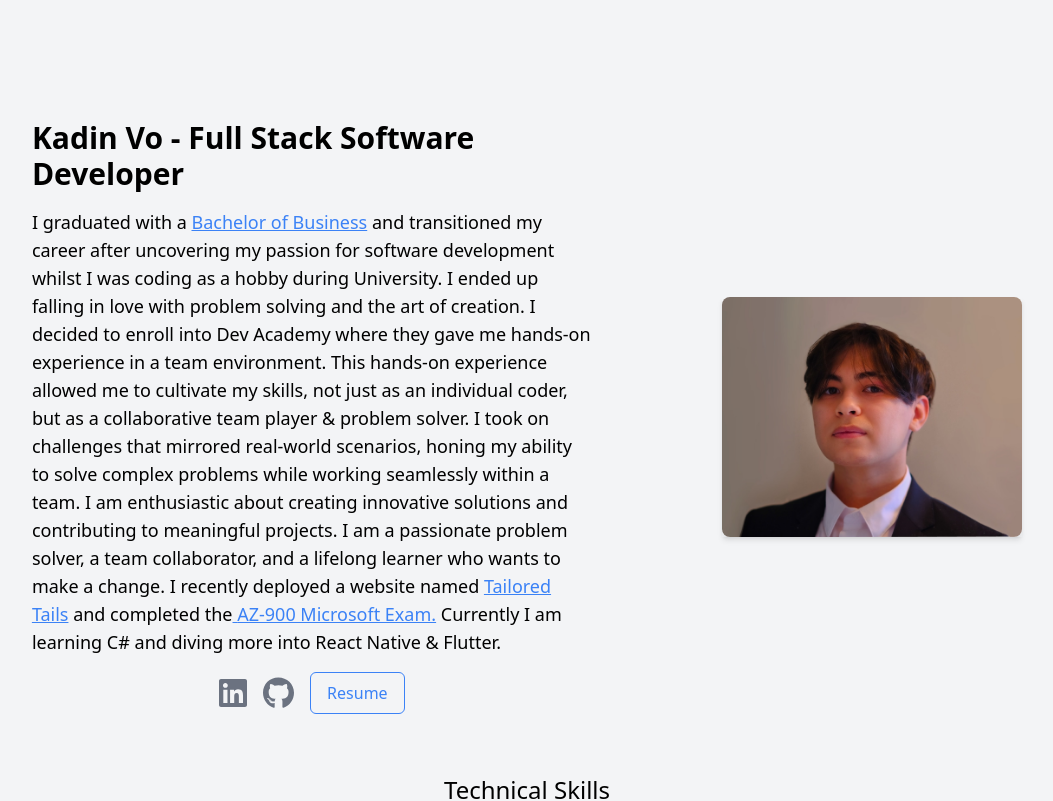
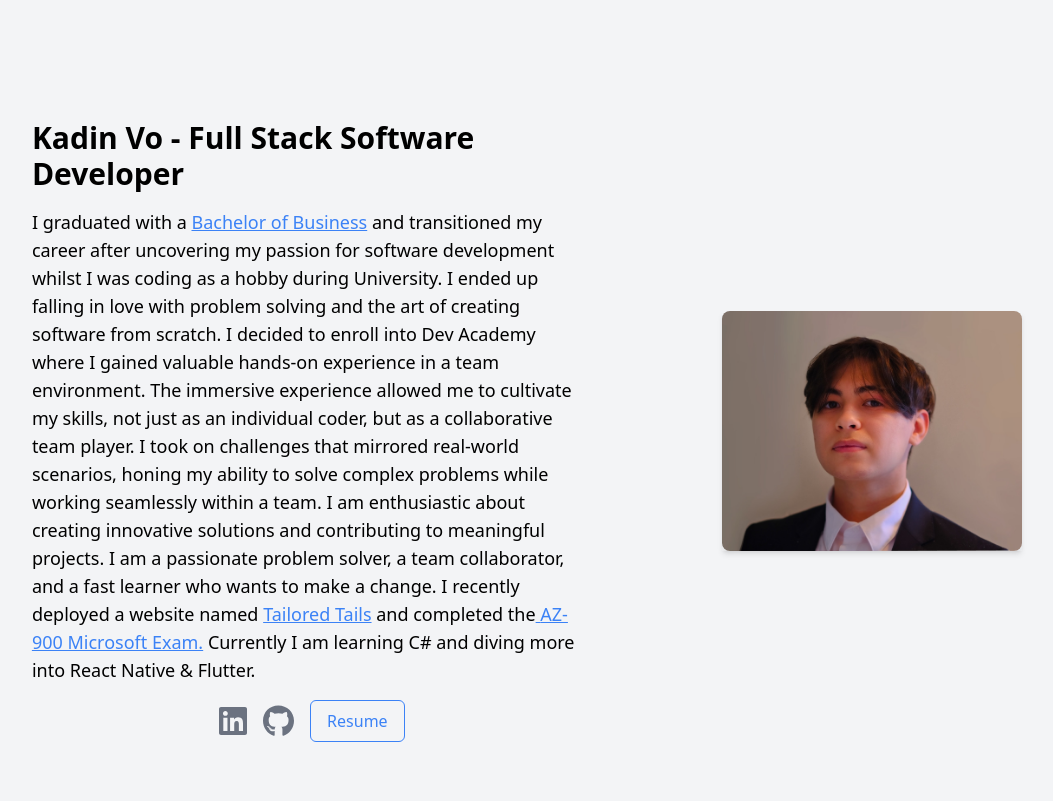
Before and after one commit to KadeVo/portfolio, a React (Create React App) app: page / in a window 1280 px wide. Shown: the top 801 px of the page, without its empty margins (113-1166 px from the left). Built offline with nearby package versions, Linux system fonts and the light colour scheme.

Commit message:
Adjusted about me

```diff
--- a/src/components/About.js
+++ b/src/components/About.js
@@ -18,17 +18,17 @@ const About = () => {
           </a>{' '}
           and transitioned my career after uncovering my passion for software
           development whilst I was coding as a hobby during University. I ended
-          up falling in love with problem solving and the art of creation. I
-          decided to enroll into Dev Academy where they gave me hands-on
-          experience in a team environment. This hands-on experience allowed me
-          to cultivate my skills, not just as an individual coder, but as a
-          collaborative team player & problem solver. I took on challenges that
-          mirrored real-world scenarios, honing my ability to solve complex
-          problems while working seamlessly within a team. I am enthusiastic
-          about creating innovative solutions and contributing to meaningful
-          projects. I am a passionate problem solver, a team collaborator, and a
-          lifelong learner who wants to make a change. I recently deployed a
-          website named{' '}
+          up falling in love with problem solving and the art of creating
+          software from scratch. I decided to enroll into Dev Academy where I
+          gained valuable hands-on experience in a team environment. The
+          immersive experience allowed me to cultivate my skills, not just as an
+          individual coder, but as a collaborative team player. I took on
+          challenges that mirrored real-world scenarios, honing my ability to
+          solve complex problems while working seamlessly within a team. I am
+          enthusiastic about creating innovative solutions and contributing to
+          meaningful projects. I am a passionate problem solver, a team
+          collaborator, and a fast learner who wants to make a change. I
+          recently deployed a website named{' '}
           <a
             href="https://tailoredtails.onrender.com/"
             target="_blank"
```
